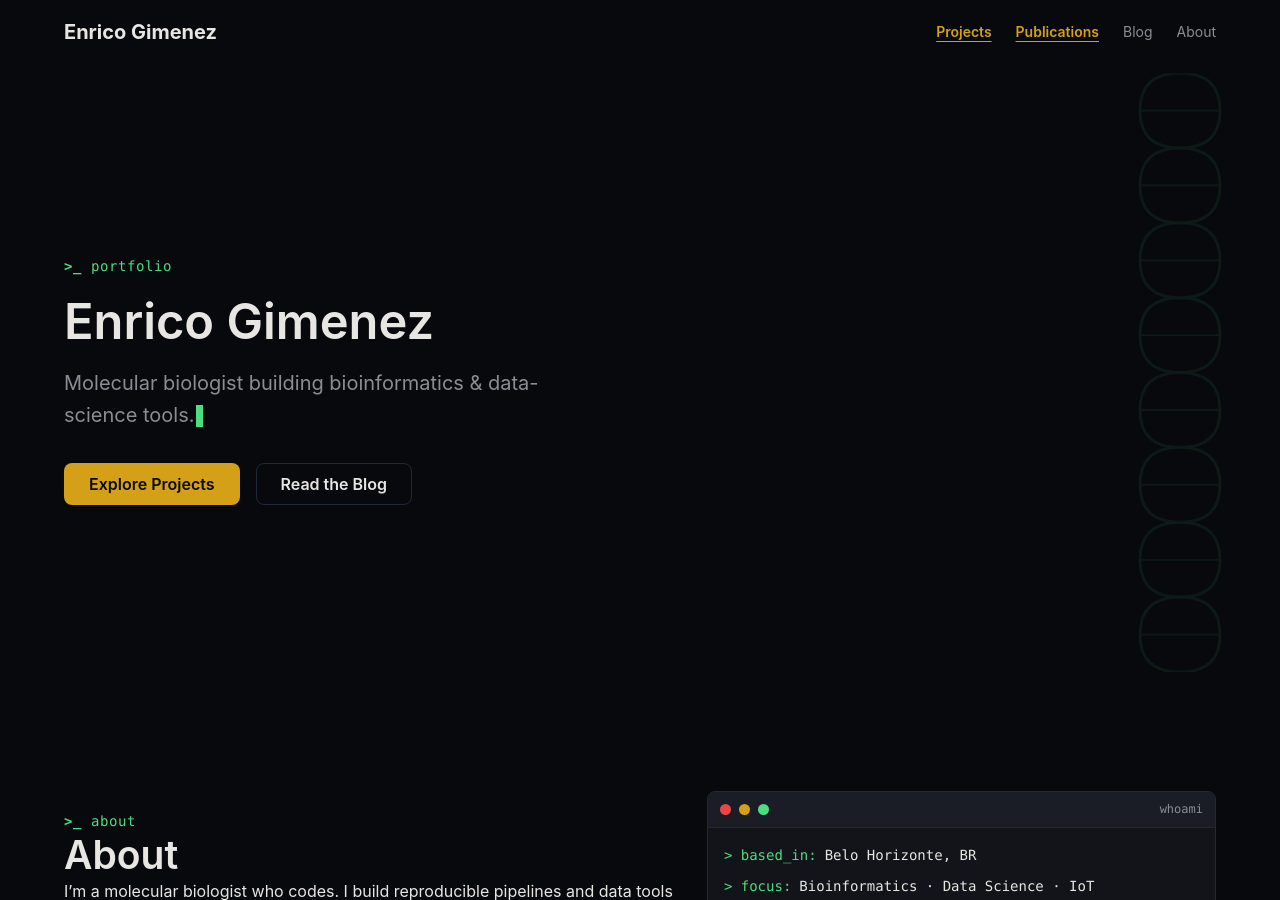
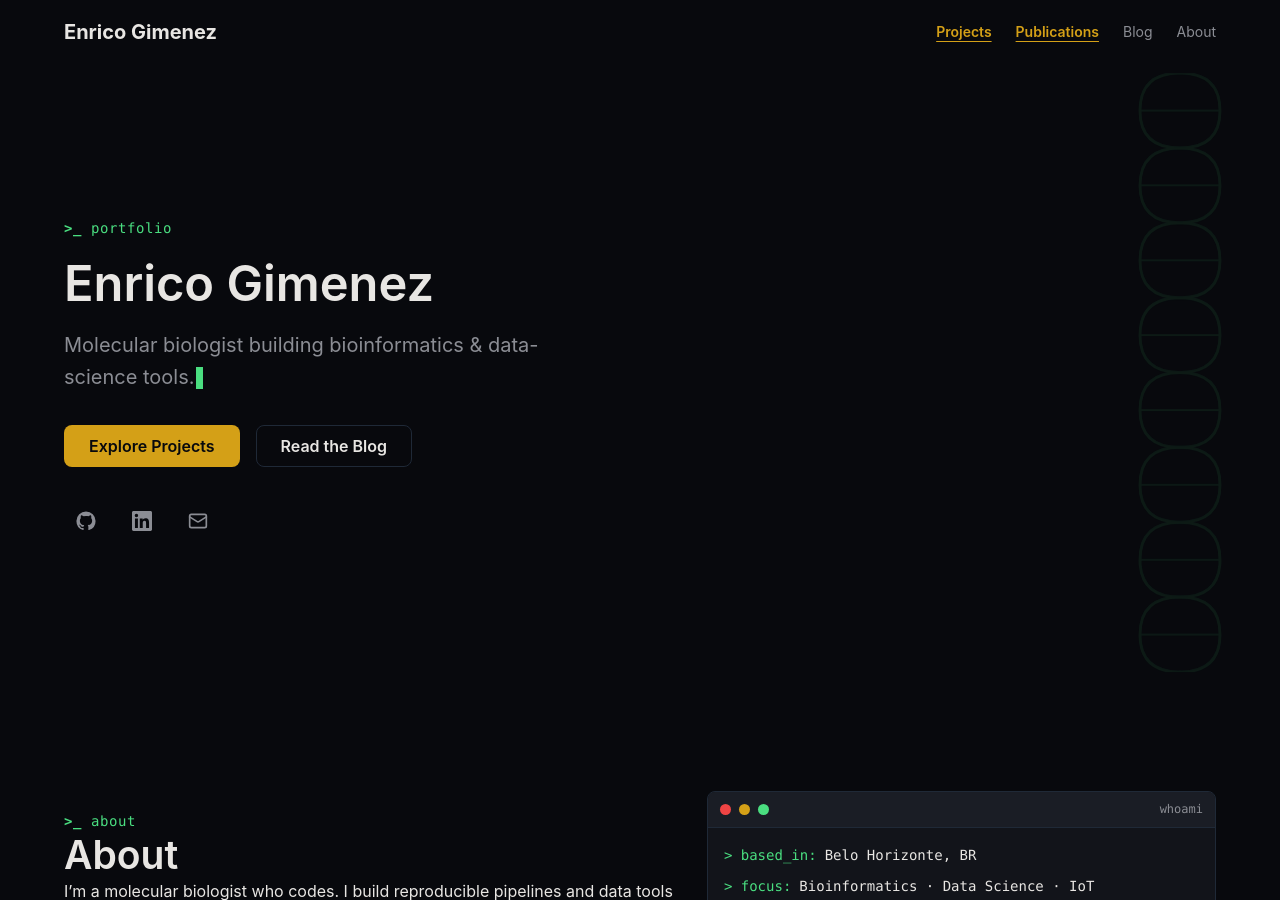
Before and after one commit to GimenezEGT/gimenezegt.github.io, a Jekyll site: the page built from index.html, in a window 1280 px wide and 900 px high. Built offline with Jekyll 4.4.1, drawn with Linux system fonts in a browser that asks for light colours.

Commit message:
Add GitHub/Email/LinkedIn icon row to hero (013)
Render a data-driven social/contact icon row in the homepage hero, directly
below the Explore Projects / Read the Blog buttons, sourced from
_data/social.yml. Adds a reusable inline-SVG include (shared/icon.html), a
data-driven hero-social.html row, and a token-only SCSS partial; wires one
include line into hero.html and one @import into main.scss.

Accessible icon links (aria-label, aria-hidden/focusable=false SVG, visible
:focus-visible, ~44px tap target); external links open in a new tab with
rel="me noopener", email is mailto. No JavaScript; footer and contact section
untouched.

Co-Authored-By: Claude Opus 4.8 <noreply@anthropic.com>

```diff
--- /dev/null
+++ b/_includes/portfolio/hero-social.html
@@ -0,0 +1,20 @@
+{%- comment -%}
+  Hero social/contact icon row (Feature 013). Data-driven from _data/social.yml;
+  each entry becomes an accessible icon link. External links open in a new tab
+  with rel="me noopener"; mailto opens the mail client in place. The SVG is
+  decorative (aria-hidden); the accessible name lives on the <a> via aria-label.
+  Unknown icon keys fall back to the visible platform text so the link is never
+  empty. Renders nothing when the data list is empty.
+{%- endcomment -%}
+{%- if site.data.social and site.data.social.size > 0 -%}
+<ul class="hero__social" aria-label="Social links">
+  {%- for link in site.data.social -%}
+  <li>
+    <a href="{{ link.url }}" aria-label="{{ link.platform }}"{% unless link.url contains 'mailto:' %} target="_blank" rel="me noopener"{% endunless %}>
+      {%- capture icon_svg -%}{% include shared/icon.html name=link.icon %}{%- endcapture -%}
+      {%- if icon_svg contains "<svg" -%}{{ icon_svg }}{%- else -%}<span class="hero__social-text">{{ link.platform }}</span>{%- endif -%}
+    </a>
+  </li>
+  {%- endfor -%}
+</ul>
+{%- endif -%}
--- a/_includes/portfolio/hero.html
+++ b/_includes/portfolio/hero.html
@@ -13,4 +13,5 @@
     <a class="btn btn--primary" href="#projects">Explore Projects</a>
     <a class="btn btn--secondary" href="{{ '/blog/' | relative_url }}">Read the Blog</a>
   </div>
+  {% include portfolio/hero-social.html %}
 </section>
--- /dev/null
+++ b/_includes/shared/icon.html
@@ -0,0 +1,15 @@
+{%- comment -%}
+  Inline SVG icon. Usage: {% include shared/icon.html name="github" %}
+  Maps an icon key to a single-path inline SVG. The graphic is decorative
+  (aria-hidden, focusable=false) and inherits the surrounding text colour via
+  fill="currentColor" — callers provide the accessible name on the link.
+  Unknown keys emit nothing so callers can fall back to a text label.
+{%- endcomment -%}
+{%- case include.name -%}
+{%- when "github" -%}
+<svg class="icon icon--github" viewBox="0 0 24 24" width="24" height="24" fill="currentColor" aria-hidden="true" focusable="false"><path d="M12 .5A11.5 11.5 0 0 0 .5 12a11.5 11.5 0 0 0 7.86 10.92c.575.106.785-.25.785-.556 0-.274-.01-1-.015-1.963-3.198.695-3.874-1.542-3.874-1.542-.523-1.33-1.278-1.684-1.278-1.684-1.045-.714.08-.7.08-.7 1.155.082 1.763 1.187 1.763 1.187 1.027 1.76 2.695 1.252 3.35.957.105-.744.402-1.252.732-1.54-2.553-.29-5.238-1.277-5.238-5.683 0-1.255.448-2.28 1.183-3.084-.119-.29-.513-1.46.112-3.043 0 0 .965-.309 3.163 1.178a10.98 10.98 0 0 1 2.88-.388c.977.004 1.96.132 2.88.388 2.196-1.487 3.16-1.178 3.16-1.178.626 1.583.232 2.753.114 3.043.737.804 1.18 1.829 1.18 3.084 0 4.417-2.69 5.39-5.253 5.674.413.356.78 1.057.78 2.13 0 1.538-.014 2.778-.014 3.156 0 .309.207.667.79.554A11.5 11.5 0 0 0 23.5 12 11.5 11.5 0 0 0 12 .5Z"/></svg>
+{%- when "linkedin" -%}
+<svg class="icon icon--linkedin" viewBox="0 0 24 24" width="24" height="24" fill="currentColor" aria-hidden="true" focusable="false"><path d="M20.45 20.45h-3.56v-5.57c0-1.33-.02-3.04-1.85-3.04-1.85 0-2.14 1.45-2.14 2.94v5.67H9.35V9h3.42v1.56h.05c.48-.9 1.64-1.85 3.37-1.85 3.6 0 4.27 2.37 4.27 5.46v6.28ZM5.34 7.43a2.07 2.07 0 1 1 0-4.14 2.07 2.07 0 0 1 0 4.14ZM7.12 20.45H3.55V9h3.57v11.45ZM22.22 0H1.77C.79 0 0 .77 0 1.73v20.54C0 23.22.79 24 1.77 24h20.45c.98 0 1.78-.78 1.78-1.73V1.73C24 .77 23.2 0 22.22 0Z"/></svg>
+{%- when "mail" -%}
+<svg class="icon icon--mail" viewBox="0 0 24 24" width="24" height="24" fill="none" stroke="currentColor" stroke-width="2" stroke-linecap="round" stroke-linejoin="round" aria-hidden="true" focusable="false"><rect x="2" y="4" width="20" height="16" rx="2"/><path d="m22 7-8.97 5.7a1.94 1.94 0 0 1-2.06 0L2 7"/></svg>
+{%- endcase -%}
--- /dev/null
+++ b/_sass/components/_social-icons.scss
@@ -0,0 +1,42 @@
+// ── Hero social icon row (Feature 013) ───────────────────────────────────────
+// Data-driven contact icons under the hero CTAs. Token-only; no JS. The links
+// carry the accessible name; the SVGs inherit colour via `currentColor`.
+
+.hero__social {
+  list-style: none;
+  margin: var(--space-4) 0 0;
+  padding: 0;
+  display: flex;
+  flex-wrap: wrap;
+  align-items: center;
+  gap: var(--space-3);
+}
+
+.hero__social a {
+  display: inline-flex;
+  align-items: center;
+  justify-content: center;
+  // Padding brings the tap target to ~44px around the ~20px glyph.
+  padding: var(--space-3);
+  color: var(--text-muted);
+  border-radius: var(--radius);
+  transition: color var(--transition-base);
+}
+
+.hero__social a:hover,
+.hero__social a:focus-visible {
+  color: var(--accent-primary);
+}
+
+.hero__social .icon {
+  display: block;
+  width: 1.25rem;
+  height: 1.25rem;
+}
+
+// Reduced-motion users skip the colour transition (colour still changes).
+@media (prefers-reduced-motion: reduce) {
+  .hero__social a {
+    transition: none;
+  }
+}
--- a/assets/css/main.scss
+++ b/assets/css/main.scss
@@ -26,6 +26,7 @@
 @import "components/buttons";
 @import "components/cards";
 @import "components/publications";
+@import "components/social-icons";
 @import "components/tags";
 @import "components/code-blocks";
 @import "components/cursor-blink";
```
